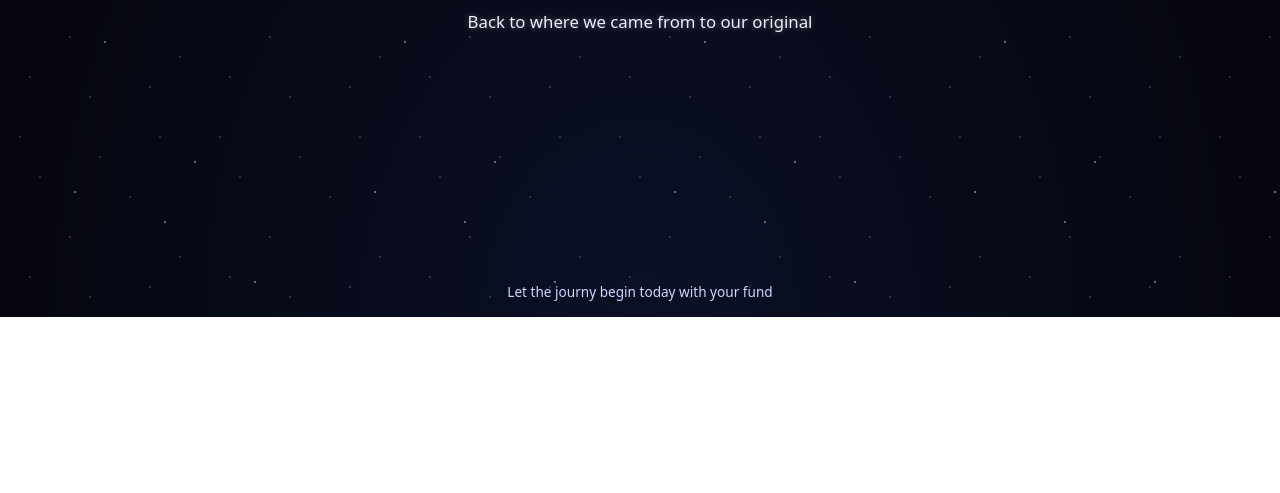
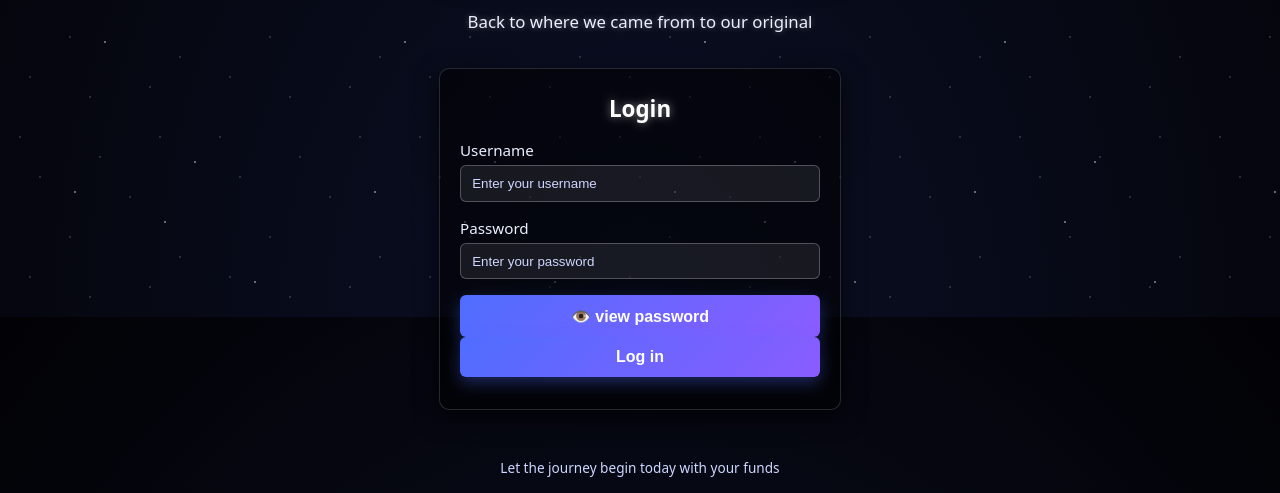
Before and after one commit to AsyoumayZ/Q2Q.io, a plain HTML site: page index.html in a window 1280 px wide. Shown: the part 483-976 px from the top of the page. Before the commit the page ends 800 px from the top, so only its background shows below. Drawn offline with Linux system fonts and the light colour scheme.

Commit message:
Update index.html

```diff
--- a/index.html
+++ b/index.html
@@ -14,19 +14,17 @@
       font-family: system-ui, -apple-system, BlinkMacSystemFont, "Segoe UI", sans-serif;
       margin: 0;
       padding: 0;
-      color: #f0f4ff; /* bright text */
+      color: #f0f4ff;
       display: flex;
       flex-direction: column;
       align-items: center;
       min-height: 100vh;
 
-      /* Dark night sky background */
       background: radial-gradient(ellipse at bottom, #0b1026 0%, #020205 100%);
       position: relative;
       overflow-x: hidden;
     }
 
-    /* Stars layer */
     body::before {
       content: "";
       position: absolute;
@@ -34,7 +32,6 @@
       pointer-events: none;
       z-index: 0;
 
-      /* Many small white dots as stars */
       background-image:
         radial-gradient(1px 1px at 10% 10%, #fff, rgba(255,255,255,0)),
         radial-gradient(1px 1px at 20% 30%, #fff, rgba(255,255,255,0)),
@@ -53,7 +50,6 @@
       animation: twinkle 6s ease-in-out infinite;
     }
 
-    /* Slightly larger / brighter stars */
     body::after {
       content: "";
       position: absolute;
@@ -74,7 +70,6 @@
       animation: twinkle 8s ease-in-out infinite reverse;
     }
 
-    /* Twinkle animation */
     @keyframes twinkle {
       0%, 100% {
         opacity: 0.45;
@@ -127,7 +122,7 @@
       font-size: 1.05rem;
       line-height: 1.6;
       margin-top: 1.5rem;
-      color: #eaf0ff; /* bright, slightly blueish white */
+      color: #eaf0ff;
       text-shadow: 0 0 6px rgba(255, 255, 255, 0.35);
     }
 
@@ -135,10 +130,82 @@
       margin-top: auto;
       padding: 1rem;
       font-size: 0.85rem;
-      color: #cfd6ff; /* bright gray-blue */
+      color: #cfd6ff;
       text-align: center;
       position: relative;
       z-index: 1;
+    }
+
+    /* Login form styles */
+    .login-box {
+      background: rgba(0, 0, 0, 0.55);
+      border: 1px solid rgba(255, 255, 255, 0.15);
+      border-radius: 10px;
+      padding: 1.5rem 1.25rem;
+      margin: 2rem auto 0;
+      max-width: 360px;
+      box-shadow: 0 8px 24px rgba(0, 0, 0, 0.6);
+    }
+
+    .login-box h2 {
+      margin: 0 0 1rem;
+      font-size: 1.4rem;
+      color: #ffffff;
+      text-shadow: 0 0 8px rgba(255, 255, 255, 0.5);
+    }
+
+    .login-box label {
+      display: block;
+      text-align: left;
+      font-size: 0.95rem;
+      margin-bottom: 0.35rem;
+      color: #eaf0ff;
+    }
+
+    .login-box input {
+      width: 100%;
+      padding: 0.6rem 0.7rem;
+      margin-bottom: 1rem;
+      border-radius: 6px;
+      border: 1px solid rgba(255, 255, 255, 0.25);
+      background: rgba(255, 255, 255, 0.08);
+      color: #f0f4ff;
+      outline: none;
+      box-sizing: border-box;
+    }
+
+    .login-box input::placeholder {
+      color: #cfd6ff;
+    }
+
+    .login-box button {
+      width: 100%;
+      padding: 0.7rem 0.9rem;
+      border: none;
+      border-radius: 6px;
+      background: linear-gradient(135deg, #4f6dff, #8a5cff);
+      color: #ffffff;
+      font-size: 1rem;
+      font-weight: 600;
+      cursor: pointer;
+      box-shadow: 0 6px 16px rgba(79, 109, 255, 0.35);
+      transition: transform 0.12s ease, box-shadow 0.12s ease;
+    }
+
+    .login-box button:hover {
+      transform: translateY(-1px);
+      box-shadow: 0 8px 20px rgba(79, 109, 255, 0.45);
+    }
+
+    .login-box button:active {
+      transform: translateY(0);
+    }
+
+    .error {
+      color: #ffb3b3;
+      font-size: 0.9rem;
+      margin-top: 0.5rem;
+      text-shadow: 0 0 4px rgba(255, 179, 179, 0.5);
     }
   </style>
 </head>
@@ -148,7 +215,6 @@
   </header>
 
   <main>
-    <!-- The Garden of Eden by Thomas Cole (1828) -->
     <img
       src="https://upload.wikimedia.org/wikipedia/commons/4/4f/Thomas_Cole_-_The_Garden_of_Eden_%281828%29.jpg?utm_source=en.wikipedia.org&utm_campaign=index&utm_content=original"
       alt="The Garden of Eden by Thomas Cole (1828)"
@@ -156,10 +222,107 @@
     <p>
       Back to where we came from to our original
     </p>
+
+    <!-- Login form -->
+    <div class="login-box">
+      <h2>Login</h2>
+      <form id="loginForm">
+        <label for="username">Username</label>
+        <input
+          type="text"
+          id="username"
+          name="username"
+          placeholder="Enter your username"
+          required
+        >
+
+        <label for="password">Password</label>
+
+        <div class="password-container">
+        	 <input
+         	type="password"
+    			id="password"
+    			name="password"
+    			placeholder="Enter your password"
+    			required
+  		  	 >
+
+  		  	 <button
+            type="button"
+            id="togglePassword"
+            aria-label="Show password"
+        	 >
+    			👁️ view password
+  			 </button>
+		  </div>
+
+		  <script>
+          const passwordInput = document.getElementById("password");
+          const toggleButton = document.getElementById("togglePassword");
+
+          toggleButton.addEventListener("click", () => {
+            const isPasswordHidden = passwordInput.type === "password";
+
+            passwordInput.type = isPasswordHidden ? "text" : "password";
+            toggleButton.textContent = isPasswordHidden ? "🙈" : "👁️";
+            toggleButton.setAttribute(
+              "aria-label",
+              isPasswordHidden ? "Hide password" : "Show password"
+            );
+          });
+        </script>
+
+
+        <button type="submit">Log in</button>
+        <div id="errorMsg" class="error"></div>
+      </form>
+    </div>
   </main>
 
   <footer>
-    Let the journy begin today with your fund
+    Let the journey begin today with your funds
   </footer>
+
+  <script>
+    document.getElementById('loginForm').addEventListener('submit', async function (e) {
+      e.preventDefault();
+
+      const username = document.getElementById('username').value.trim();
+      const password = document.getElementById('password').value.trim();
+      const errorEl = document.getElementById('errorMsg');
+
+      errorEl.textContent = '';
+
+      if (!username || !password) {
+        errorEl.textContent = 'Please enter both username and password.';
+        return;
+      }
+
+      try {
+        // Load users from the separate JSON file
+        const res = await fetch('users.json');
+        if (!res.ok) {
+          throw new Error('Failed to load users');
+        }
+        const users = await res.json();
+
+        // Find a matching user
+        const user = users.find(
+          u => u.username === username && u.password === password
+        );
+
+        if (!user) {
+          errorEl.textContent = 'Invalid username or password.';
+          return;
+        }
+
+        // Correct credentials: redirect
+        window.location.href = 'info.html';
+      } catch (err) {
+        console.error(err);
+        errorEl.textContent = 'Something went wrong. Please try again later.';
+      }
+    });
+  </script>
 </body>
 </html>
```
